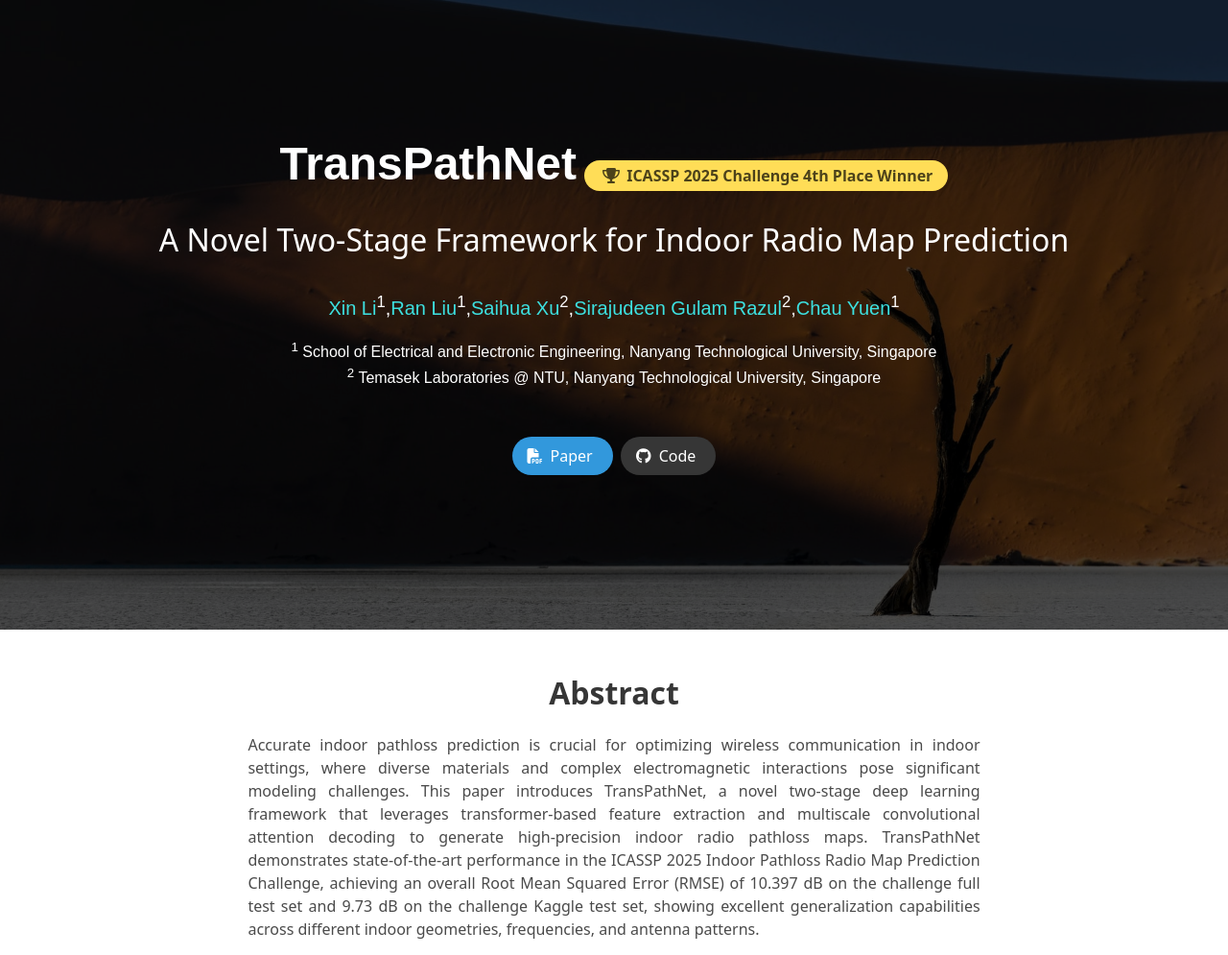
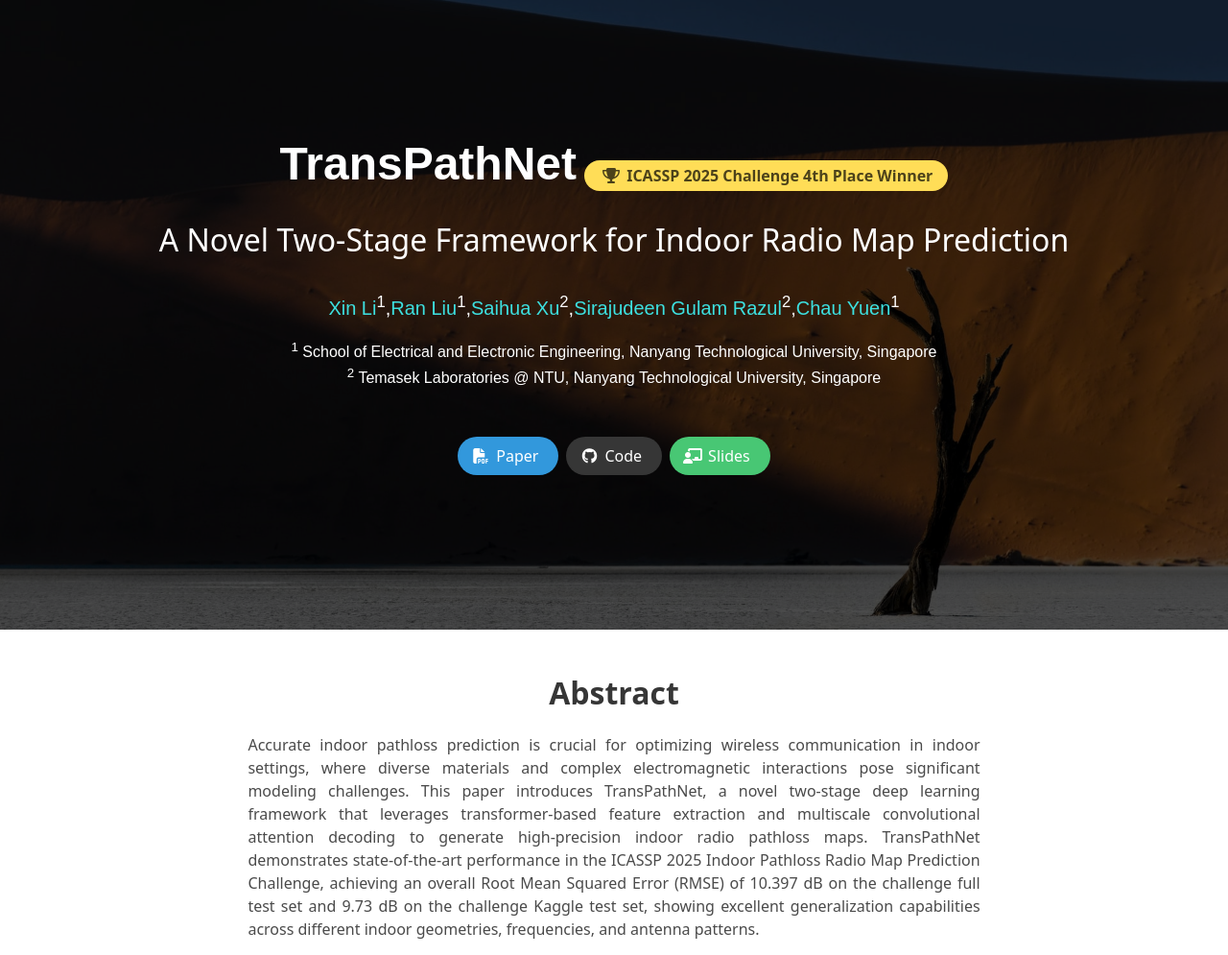
Before and after one commit to LiXin97/TransPathNet, a plain HTML site: page index.html in a window 1280 px wide. Shown: the top 995 px of the page at 96% size. Drawn offline with nearby package versions, Linux system fonts and the light colour scheme; some icons are missing.

Commit message:
update slides

```diff
--- a/index.html
+++ b/index.html
@@ -390,6 +390,14 @@
                     <span>Code</span>
                   </a>
                 </span>
+                <span class="link-block">
+                  <a href="static/pdfs/TransPathNet_slides.pdf" target="_blank" class="external-link button is-normal is-rounded is-success">
+                    <span class="icon">
+                      <i class="fas fa-chalkboard-teacher"></i>
+                    </span>
+                    <span>Slides</span>
+                  </a>
+                </span>
                 <!-- <span class="link-block">
                   <a href="static/pdfs/TransPathNet.pdf" target="_blank" class="external-link button is-normal is-rounded is-primary">
                     <span class="icon">
@@ -730,6 +738,12 @@
               </span>
               <span>Code</span>
             </a>
+            <a href="static/pdfs/TransPathNet_slides.pdf" target="_blank" class="button is-rounded is-light is-outlined">
+              <span class="icon">
+                <i class="fas fa-chalkboard-teacher"></i>
+              </span>
+              <span>Slides</span>
+            </a>
           </div>
         </div>
 
```
Also changed, not shown: 1 other file.
